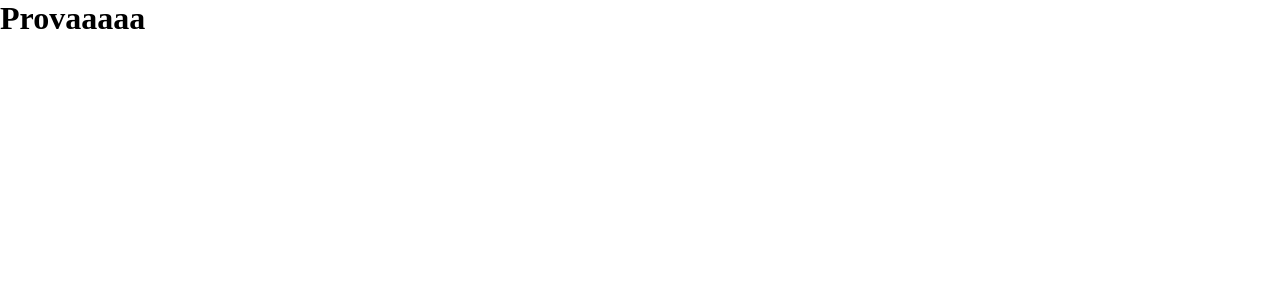
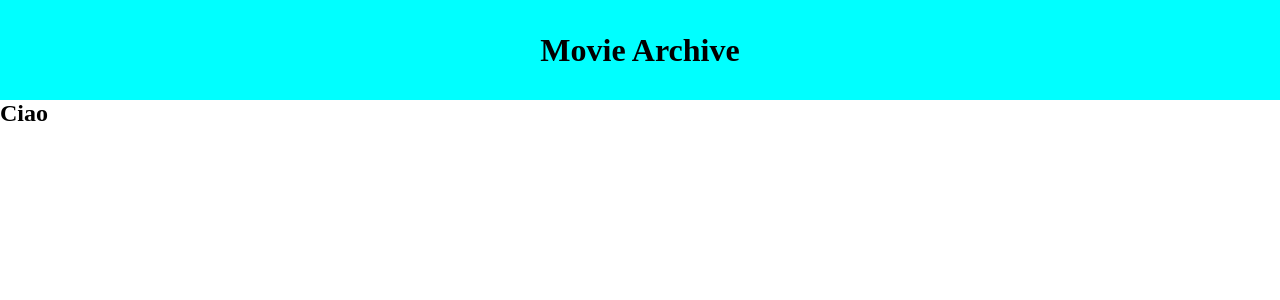
Before and after one commit to riccardo-ottavi/webapp-react, a React (Vite) app: page /books/1 in a window 1280 px wide. Shown: the top 300 px of the page. Built offline with nearby package versions, Linux system fonts and the light colour scheme.

Commit message:
inizializza le pagine necessarie

```diff
--- a/package.json
+++ b/package.json
@@ -13,7 +13,8 @@
     "axios": "^1.13.1",
     "react": "^19.1.1",
     "react-dom": "^19.1.1",
-    "react-router": "^7.9.5"
+    "react-router": "^7.9.5",
+    "react-router-dom": "^7.9.5"
   },
   "devDependencies": {
     "@eslint/js": "^9.36.0",
--- a/src/App.css
+++ b/src/App.css
@@ -3,3 +3,12 @@
   margin: 0;
   box-sizing: border-box;
 }
+
+.title {
+   height: 100px;
+   width: 100%;
+   background-color: aqua;
+   display: flex;
+   justify-content: center;
+   align-items: center;
+}
--- a/src/App.jsx
+++ b/src/App.jsx
@@ -1,11 +1,23 @@
 import './App.css'
+import { BrowserRouter, Routes, Route } from "react-router-dom"
+
+import HomePage from './pages/HomePage'
+import DetailsPage from './pages/DetailsPage'
+import DefaultLayout from './layouts/Defaultlayout'
 
 function App() {
-
-  console.log("prova log")
-
   return (
-   <h1>Provaaaaa</h1>
+    <>
+      {/*Mappatura rotte*/}
+      <BrowserRouter>
+        <Routes>
+          <Route element={<DefaultLayout />}>
+            <Route index element={<HomePage />} />
+            <Route path='/books/:id' element={<DetailsPage />} />
+          </Route>
+        </Routes>
+      </BrowserRouter>
+    </>
   )
 }
 
--- /dev/null
+++ b/src/components/MyHeader.jsx
@@ -0,0 +1,11 @@
+export default function MyHeader(){
+     return(
+        <>
+            <header>
+                <div className="title">
+                    <h1>Movie Archive</h1>
+                </div>
+            </header>
+        </>
+     )
+}
--- /dev/null
+++ b/src/layouts/DefaultLayout.jsx
@@ -0,0 +1,13 @@
+import { Outlet } from "react-router-dom";
+import MyHeader from "../components/MyHeader";
+
+export default function DefaultLayout() {
+    return (
+        <>
+            <MyHeader />
+            <main>
+                <Outlet />
+            </main>
+        </>
+    )
+}
--- /dev/null
+++ b/src/pages/DetailsPage.jsx
@@ -0,0 +1,5 @@
+export default function DetailsPage(){
+    return (
+        <h2>Ciao</h2>
+    )
+}
--- /dev/null
+++ b/src/pages/HomePage.jsx
@@ -0,0 +1,8 @@
+export default function HomePage() {
+    return(
+        <>
+            <h1>Bool Movies</h1>
+            <h2>The nerdest movie community</h2>
+        </>
+    )
+}
```
Also changed, not shown: 1 other file (tests, documents, lock files or other folders).
